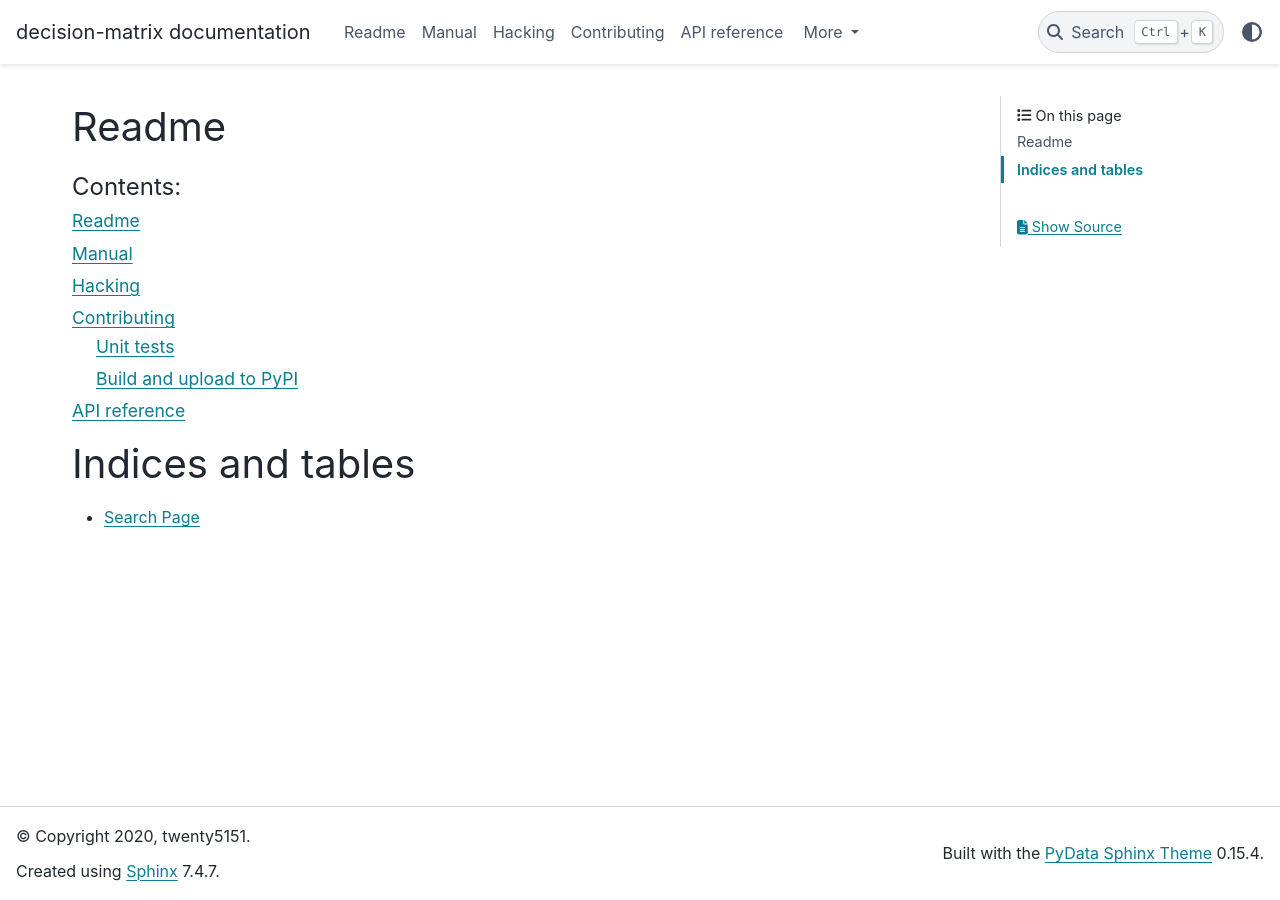
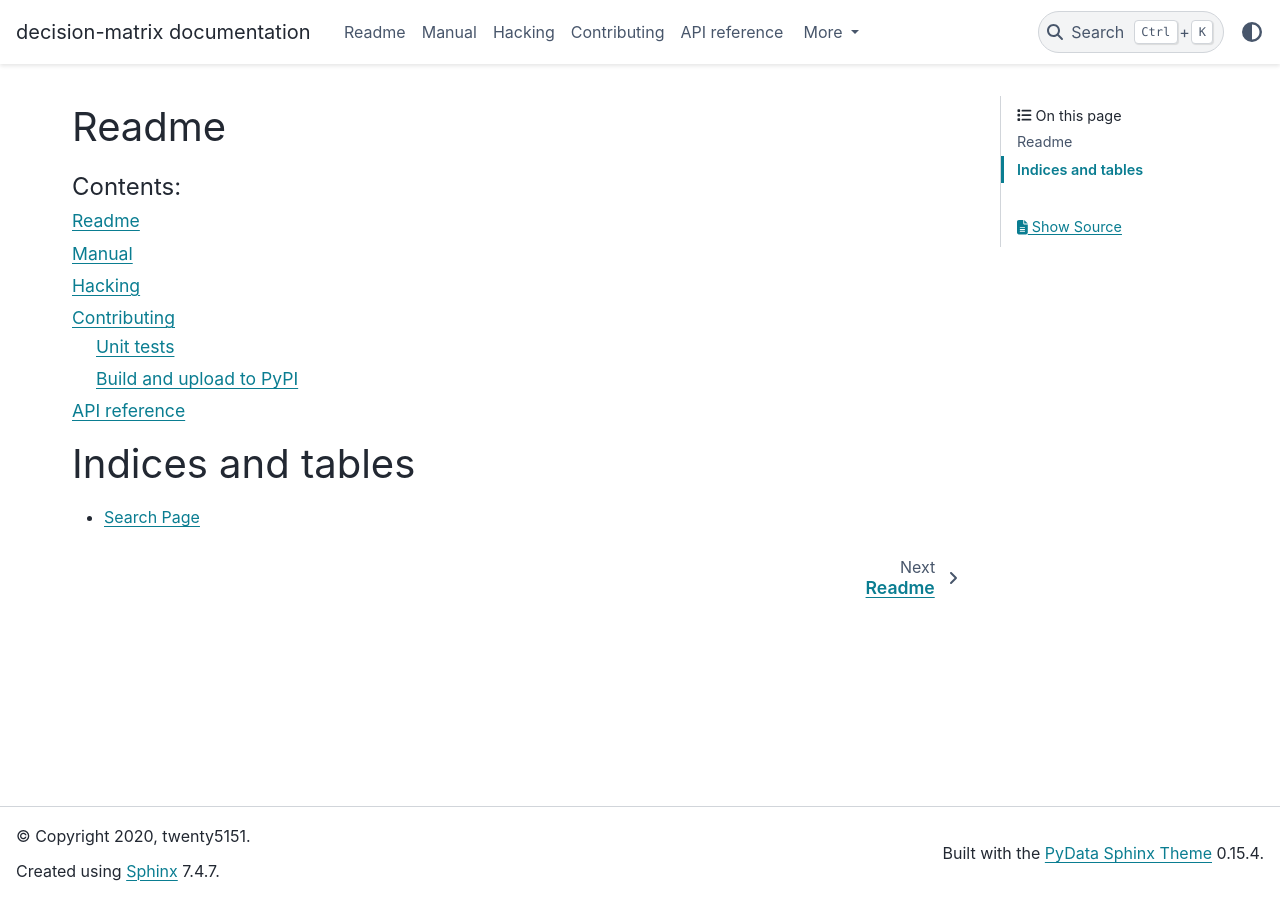
Before and after one commit to akazukin5151/decision-matrix-py, a Sphinx documentation site: the page built from docs/index.rst, in a window 1280 px wide. Built offline with Sphinx 7.4.7 and the PyData theme 0.15.4, drawn with Linux system fonts in a browser that asks for light colours.

Commit message:
Update conf.py

```diff
--- a/docs/conf.py
+++ b/docs/conf.py
@@ -54,17 +54,12 @@
 
 # The theme to use for HTML and HTML Help pages.  See the documentation for
 # a list of builtin themes.
-html_theme = 'pydata_sphinx_theme'  # A fork of this is used
+html_theme = 'pydata_sphinx_theme'
 html_theme_options = {
-    "show_prev_next": False,
-    "search_bar_position": "navbar",
     "external_links": [
         {"name": "Git", "url": "https://<link-one>"},
         {"name": "PyPI", "url": "https://<link-two>"}
     ]
-}
-html_sidebars = {
-   '**': [],
 }
 
 # Add any paths that contain custom static files (such as style sheets) here,
```
